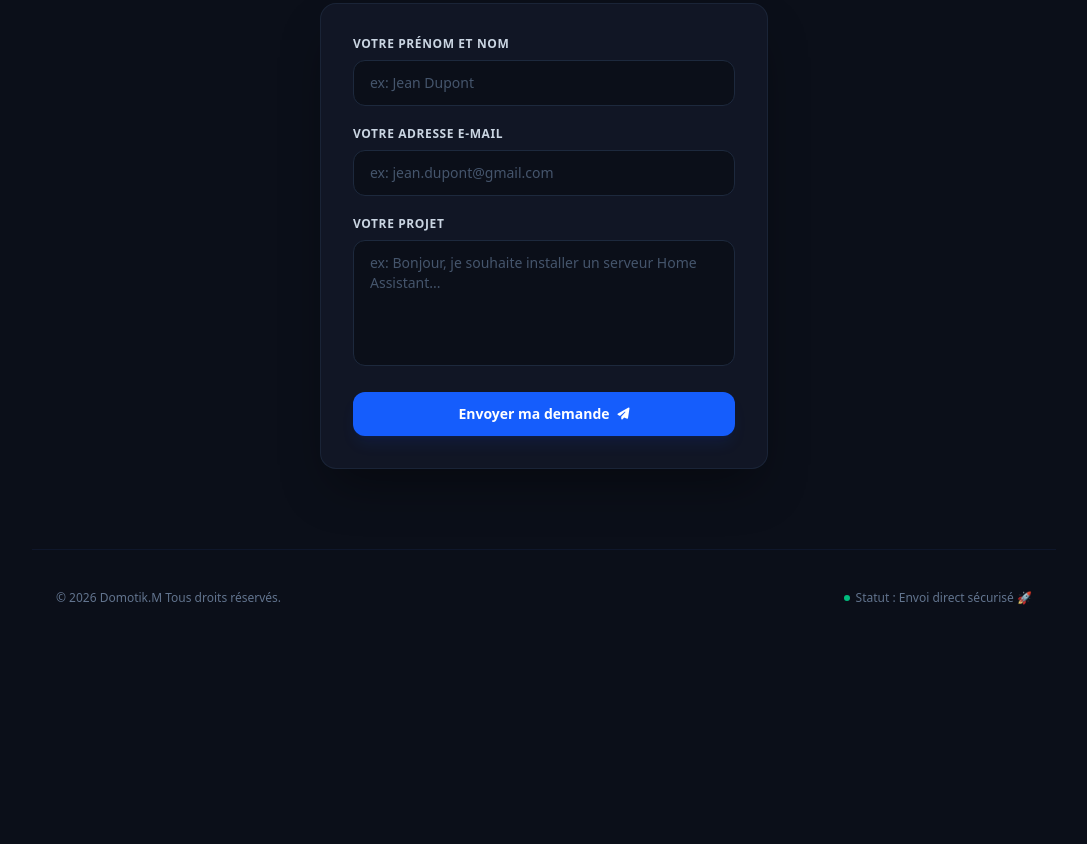
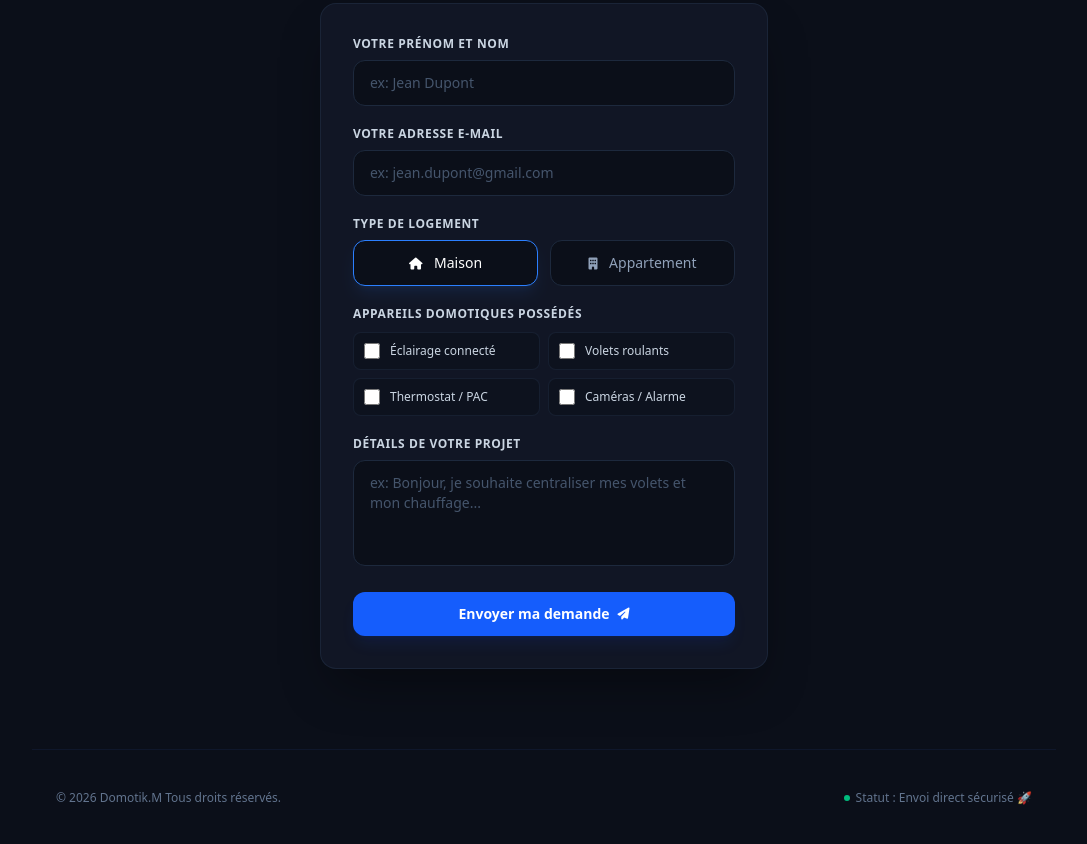
Before and after one commit to Maxence-Csnt/mon-site, a plain HTML site: page index.html in a window 1280 px wide. Shown: the part 1493-2337 px from the top of the page, without its empty margins (96-1183 px from the left). Before the commit the page ends 2139 px from the top, so only its background shows below. Drawn offline with nearby package versions, Linux system fonts and the light colour scheme.

Commit message:
Refactor form labels and update EmailJS script
Updated comments and labels for clarity and consistency in the HTML form. Added new buttons for selecting housing type and improved the form submission script.

```diff
--- a/index.html
+++ b/index.html
@@ -8,12 +8,12 @@
     <script src="https://cdn.jsdelivr.net/npm/@tailwindcss/browser@4"></script>
     <!-- Icons FontAwesome -->
     <link rel="stylesheet" href="https://cdnjs.cloudflare.com/ajax/libs/font-awesome/6.4.0/css/all.min.css">
-    <!-- Script EmailJS officiel pour l'envoi direct sans ouverture d'app -->
+    <!-- Script EmailJS officiel v4 -->
     <script type="text/javascript" src="https://cdn.jsdelivr.net/npm/@emailjs/browser@4/dist/email.min.js"></script>
 </head>
 <body class="bg-[#0B0F19] text-slate-200 font-sans antialiased selection:bg-blue-500/30">
 
-    <!-- 🌐 Barre de navigation style Lovable/SaaS -->
+    <!-- 🌐 Barre de navigation -->
     <nav class="sticky top-0 z-50 bg-[#0B0F19]/70 backdrop-blur-md border-b border-slate-800/60">
         <div class="max-w-5xl mx-auto px-6 py-4 flex justify-between items-center">
             <div class="flex items-center space-x-2.5 text-lg font-semibold tracking-tight text-white">
@@ -95,7 +95,7 @@
         </div>
     </section>
 
-    <!-- 📨 Section Formulaire Intégralement Automatisé -->
+    <!-- 📨 Section Formulaire -->
     <section id="contact" class="max-w-5xl mx-auto px-6 py-20 border-t border-slate-900">
         <div class="max-w-md mx-auto space-y-8">
             <div class="text-center space-y-2">
@@ -112,12 +112,49 @@
                     <label class="block text-xs font-semibold text-slate-300 uppercase tracking-wider">Votre Adresse E-mail</label>
                     <input type="email" id="clientEmail" placeholder="ex: jean.dupont@gmail.com" required class="w-full px-4 py-3 rounded-xl bg-[#0B0F19] border border-slate-800 text-sm text-white placeholder-slate-600 focus:outline-none focus:border-blue-500 focus:ring-1 focus:ring-blue-500 transition-all font-normal">
                 </div>
+
+                <!-- 🏠 Type de logement (Sélecteur de type bouton) -->
                 <div class="space-y-2">
-                    <label class="block text-xs font-semibold text-slate-300 uppercase tracking-wider">Votre Projet</label>
-                    <textarea id="clientMessage" rows="5" required placeholder="ex: Bonjour, je souhaite installer un serveur Home Assistant..." class="w-full px-4 py-3 rounded-xl bg-[#0B0F19] border border-slate-800 text-sm text-white placeholder-slate-600 focus:outline-none focus:border-blue-500 focus:ring-1 focus:ring-blue-500 transition-all font-normal resize-none"></textarea>
+                    <label class="block text-xs font-semibold text-slate-300 uppercase tracking-wider">Type de logement</label>
+                    <div class="grid grid-cols-2 gap-3">
+                        <button type="button" id="btnMaison" onclick="selectLogement('Maison')" class="px-4 py-3 rounded-xl bg-[#0B0F19] border border-blue-500 text-white text-sm font-medium transition-all cursor-pointer shadow-lg shadow-blue-500/10">
+                            <i class="fa-solid fa-house mr-2 text-xs"></i> Maison
+                        </button>
+                        <button type="button" id="btnAppart" onclick="selectLogement('Appartement')" class="px-4 py-3 rounded-xl bg-[#0B0F19] border border-slate-800 text-slate-400 text-sm font-medium transition-all cursor-pointer hover:border-slate-700">
+                            <i class="fa-solid fa-building mr-2 text-xs"></i> Appartement
+                        </button>
+                    </div>
                 </div>
 
-                <!-- Zone de notification de succès ou d'erreur -->
+                <!-- 💡 Appareils domotiques possédés -->
+                <div class="space-y-2.5">
+                    <label class="block text-xs font-semibold text-slate-300 uppercase tracking-wider">Appareils domotiques possédés</label>
+                    <div class="grid grid-cols-2 gap-2 text-xs text-slate-300">
+                        <label class="flex items-center space-x-2.5 p-2.5 rounded-lg bg-[#0B0F19]/50 border border-slate-800/60 cursor-pointer hover:border-slate-800 transition-colors">
+                            <input type="checkbox" name="appareils" value="Éclairage" class="accent-blue-500 h-4 w-4">
+                            <span>Éclairage connecté</span>
+                        </label>
+                        <label class="flex items-center space-x-2.5 p-2.5 rounded-lg bg-[#0B0F19]/50 border border-slate-800/60 cursor-pointer hover:border-slate-800 transition-colors">
+                            <input type="checkbox" name="appareils" value="Volets" class="accent-blue-500 h-4 w-4">
+                            <span>Volets roulants</span>
+                        </label>
+                        <label class="flex items-center space-x-2.5 p-2.5 rounded-lg bg-[#0B0F19]/50 border border-slate-800/60 cursor-pointer hover:border-slate-800 transition-colors">
+                            <input type="checkbox" name="appareils" value="Chauffage" class="accent-blue-500 h-4 w-4">
+                            <span>Thermostat / PAC</span>
+                        </label>
+                        <label class="flex items-center space-x-2.5 p-2.5 rounded-lg bg-[#0B0F19]/50 border border-slate-800/60 cursor-pointer hover:border-slate-800 transition-colors">
+                            <input type="checkbox" name="appareils" value="Caméras" class="accent-blue-500 h-4 w-4">
+                            <span>Caméras / Alarme</span>
+                        </label>
+                    </div>
+                </div>
+
+                <div class="space-y-2">
+                    <label class="block text-xs font-semibold text-slate-300 uppercase tracking-wider">Détails de votre projet</label>
+                    <textarea id="clientMessage" rows="4" required placeholder="ex: Bonjour, je souhaite centraliser mes volets et mon chauffage..." class="w-full px-4 py-3 rounded-xl bg-[#0B0F19] border border-slate-800 text-sm text-white placeholder-slate-600 focus:outline-none focus:border-blue-500 focus:ring-1 focus:ring-blue-500 transition-all font-normal resize-none"></textarea>
+                </div>
+
+                <!-- Zone de notification -->
                 <div id="formStatus" class="text-xs text-center hidden py-2 rounded-xl"></div>
 
                 <button type="submit" id="submitBtn" class="w-full bg-blue-600 text-white font-semibold py-3 rounded-xl hover:bg-blue-500 transition-all shadow-lg shadow-blue-600/10 hover:shadow-blue-600/20 flex items-center justify-center gap-2 text-sm cursor-pointer mt-2">
@@ -133,11 +170,31 @@
         <p class="flex items-center gap-1.5"><span class="w-1.5 h-1.5 bg-emerald-500 rounded-full"></span> Statut : Envoi direct sécurisé 🚀</p>
     </footer>
 
-    <!-- ⚙️ Script EmailJS Automatique -->
+    <!-- ⚙️ Script JavaScript & EmailJS -->
     <script>
-        // ⚠️ REMPLACE CETTE CLÉ par ton "Public Key" EmailJS
-        emailjs.init("nGU9Kr5gjTAvKzZ0L");
+        // Initialisation EmailJS v4
+        emailjs.init({
+          publicKey: "nGU9Kr5gjTAvKzZ0L",
+        });
 
+        // Gestion du choix de type de logement
+        let typeLogementSelectionne = "Maison";
+
+        function selectLogement(type) {
+            typeLogementSelectionne = type;
+            const btnMaison = document.getElementById('btnMaison');
+            const btnAppart = document.getElementById('btnAppart');
+
+            if (type === 'Maison') {
+                btnMaison.className = "px-4 py-3 rounded-xl bg-[#0B0F19] border border-blue-500 text-white text-sm font-medium transition-all cursor-pointer shadow-lg shadow-blue-500/10";
+                btnAppart.className = "px-4 py-3 rounded-xl bg-[#0B0F19] border border-slate-800 text-slate-400 text-sm font-medium transition-all cursor-pointer hover:border-slate-700";
+            } else {
+                btnAppart.className = "px-4 py-3 rounded-xl bg-[#0B0F19] border border-blue-500 text-white text-sm font-medium transition-all cursor-pointer shadow-lg shadow-blue-500/10";
+                btnMaison.className = "px-4 py-3 rounded-xl bg-[#0B0F19] border border-slate-800 text-slate-400 text-sm font-medium transition-all cursor-pointer hover:border-slate-700";
+            }
+        }
+
+        // Envoi du formulaire
         document.getElementById('domoForm').addEventListener('submit', function(e) {
             e.preventDefault();
 
@@ -145,34 +202,41 @@
             const btnText = document.getElementById('btnText');
             const status = document.getElementById('formStatus');
 
-            // Animation de chargement
             btn.disabled = true;
             btnText.innerText = "Envoi en cours...";
             status.classList.add('hidden');
 
-            // Récupération des données du formulaire
+            // Collecte des appareils cochés
+            const checkboxes = document.querySelectorAll('input[name="appareils"]:checked');
+            let appareilsPossedes = [];
+            checkboxes.forEach((cb) => {
+                appareilsPossedes.push(cb.value);
+            });
+            const listeAppareils = appareilsPossedes.length > 0 ? appareilsPossedes.join(', ') : "Aucun pour le moment";
+
+            // Construction du texte final du message
+            const messageComplet = `Type de logement : ${typeLogementSelectionne}\nAppareils possédés : ${listeAppareils}\n\nProjet : ${document.getElementById('clientMessage').value}`;
+
             const params = {
                 from_name: document.getElementById('clientName').value,
-                reply_to: document.getElementById('clientEmail').value, // L'adresse mail entrée par le client
-                message: document.getElementById('clientMessage').value
+                reply_to: document.getElementById('clientEmail').value,
+                message: messageComplet
             };
 
-            // ⚠️ REMPLACE "YOUR_SERVICE_ID" et "YOUR_TEMPLATE_ID" par tes identifiants EmailJS
             emailjs.send("service_mcwucwj", "template_n83ijmk", params)
                 .then(function() {
-                    // Succès
                     btnText.innerText = "Envoyer ma demande";
                     btn.disabled = false;
                     status.innerText = "Message envoyé avec succès ! Je vous réponds rapidement.";
                     status.className = "text-xs text-center py-2 rounded-xl bg-emerald-500/10 text-emerald-400 block";
                     document.getElementById('domoForm').reset();
+                    selectLogement('Maison'); // Reset sélecteur graphique
                 }, function(error) {
-                    // Échec
                     btnText.innerText = "Envoyer ma demande";
                     btn.disabled = false;
                     status.innerText = "❌ Une erreur est survenue. Veuillez réessayer.";
                     status.className = "text-xs text-center py-2 rounded-xl bg-red-500/10 text-red-400 block";
-                    console.log('Erreur EmailJS:', error);
+                    console.error('Erreur EmailJS:', error);
                 });
         });
     </script>
```
